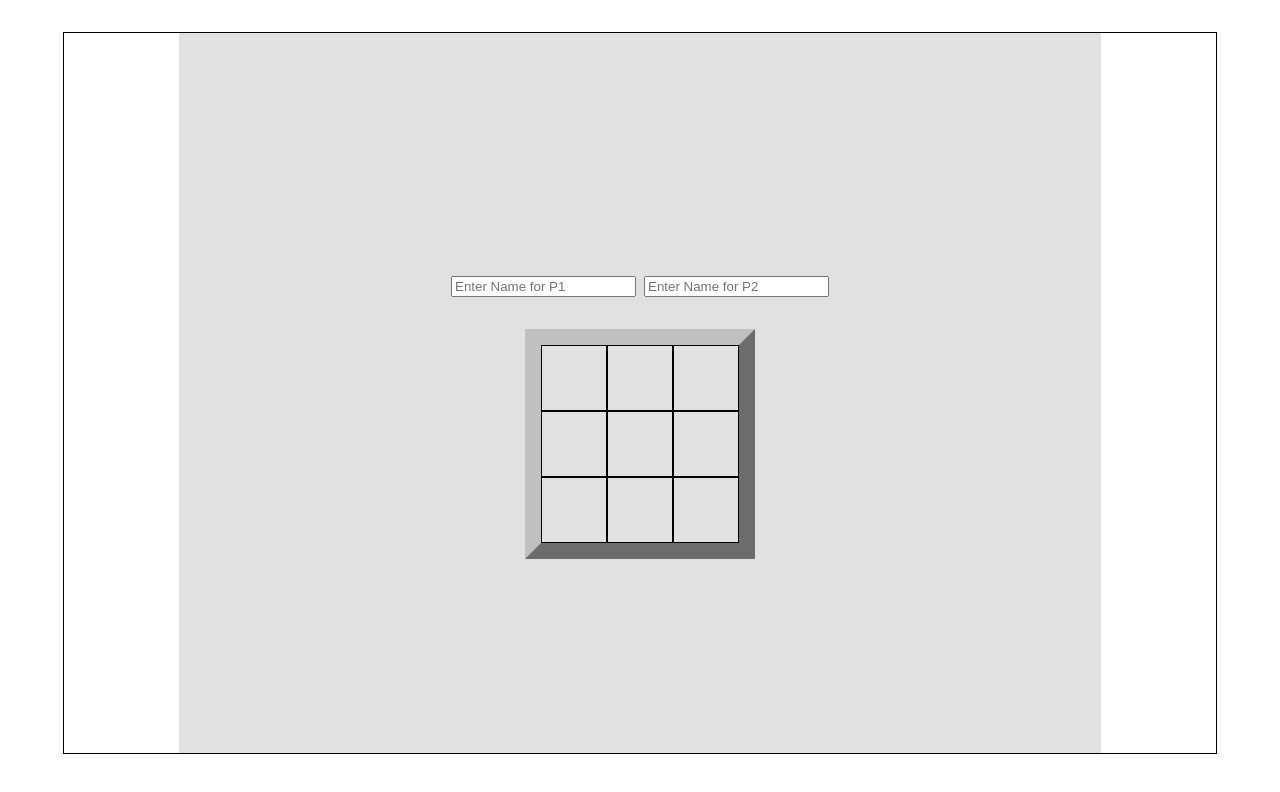
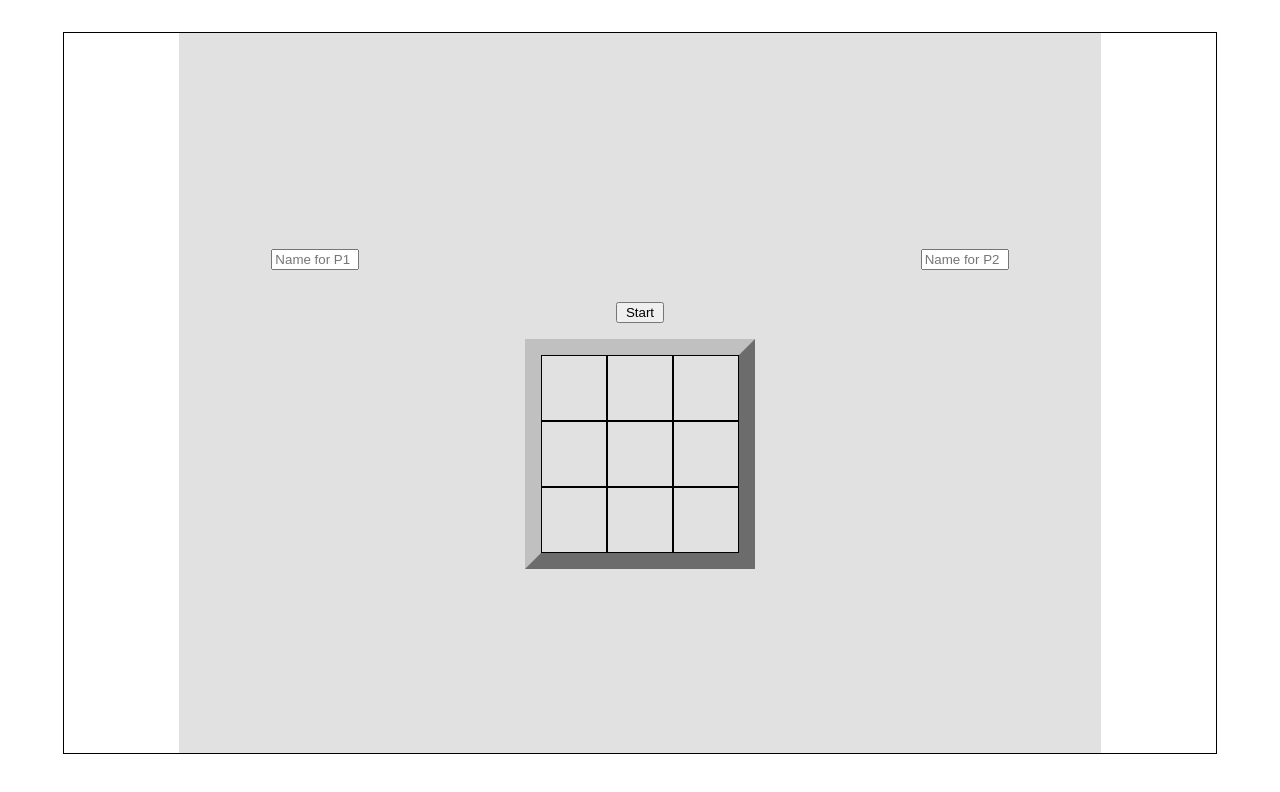
Before and after one commit to CPMSP/tictactoeTOP, a plain HTML site: page index.html in a window 1280 px wide. Drawn offline with Linux system fonts and the light colour scheme.

Commit message:
formatting changes

```diff
--- a/index.html
+++ b/index.html
@@ -11,9 +11,10 @@
     <div class="wrapper">
         <div class="message"></div>
         <div class="playerInfo">
-            <input class="playerOne" placeholder="Enter Name for P1"></input>
-            <input class="playerTwo" placeholder="Enter Name for P2"></input>
+            <input class="playerOne" placeholder="Name for P1" />
+            <input class="playerTwo" placeholder="Name for P2" />
         </div>
+            <button class="startGame">Start</button>
         <div class="gameArea">
             <div class="space space1"></div>
             <div class="space space2"></div>
--- a/index.js
+++ b/index.js
@@ -51,29 +51,49 @@ const Gameboard = () => {
 
 // factory for making players
 const Player = (name, mark) => {
-	const playerName = name;
-	const playerMark = mark;
-	return { playerName, playerMark };
+	// const name = name;
+	// const mark = mark;
+	return { name, mark };
 };
 
 // module to control game itself
 const gameFlow = (() => {
-	const p1 = document.querySelector('.playerOne');
-	const p2 = document.querySelector('.playerTwo');
+	const players = document.querySelector('.playerInfo');
 
-	const playerOne = Player('CP', 'X');
-	const playerTwo = Player('Comp', 'O');
+	const start = document.querySelector('.startGame');
 
-	p1.textContent = playerOne.playerName;
-	p2.textContent = playerTwo.playerName;
+	const p1 = document.querySelector('.playerOne').value;
+	const p2 = document.querySelector('.playerTwo').value;
 
-	const p1mark = playerOne.playerMark;
-	const p2mark = playerTwo.playerMark;
+	const p1Name = p1;
+	const p2Name = p2;
+
+	const playerOne = Player(p1Name, 'X');
+	const playerTwo = Player(p2Name, 'O');
+
+	const p1label = document.createElement('div');
+	const p2label = document.createElement('div');
+	p1label.textContent = p1Name;
+	p2label.textContent = p2Name;
+
+	start.addEventListener('click', () => {
+		console.log(p1Name);
+		console.log(p2Name);
+		players.append(p1label, p2label);
+		players.remove(p1, p2);
+	});
+
+	// p1.textContent = playerOne.name;
+	// p2.textContent = playerTwo.name;
+
+	const p1mark = playerOne.mark;
+	const p2mark = playerTwo.mark;
 
 	const gameSpace = Gameboard();
 	const spaceToMark = gameSpace.markSpace;
 
 	let turnCount = 0;
+	let p1turn = true;
 
 	const message = document.querySelector('.message');
 
@@ -84,24 +104,31 @@ const gameFlow = (() => {
 		else {
 			message.textContent = 'Tie Game';
 		}
+		turnCount = 0;
+		p1turn = true;
 		setTimeout(gameSpace.clearAll(), 5000);
 	};
+
 	const turnSequence = () => {
+		if (p1turn === true) {
+			spaceToMark(p1mark);
+			console.log(`p1 turn: ${turnCount}, ${p1turn}`);
+		}
+		else {
+			spaceToMark(p2mark);
+			console.log(`p2 turn: ${turnCount}, ${p1turn}`);
+		}
+		turnCount++;
+		p1turn = !p1turn;
+		console.log(`turncount: ${turnCount}, ${p1turn}`);
+	};
+
+	const game = (() => {
 		if (turnCount < 9) {
-			if (turnCount % 2 === 0) {
-				spaceToMark(p1mark);
-				console.log(`p1 turn: ${turnCount}`);
-			}
-			else {
-				spaceToMark(p2mark);
-				console.log(`p2 turn: ${turnCount}`);
-			}
-			turnCount++;
-			console.log(`turncount: ${turnCount}`);
+			turnSequence();
 		}
 		else {
 			checkIsWinner();
 		}
-	};
-	turnSequence();
+	})();
 })();
--- a/style.css
+++ b/style.css
@@ -21,18 +21,23 @@ body {
 }
 
 .playerInfo {
-	display: grid;
-	grid-template-columns: repeat(2, minmax(100px, 1fr));
-	gap: .5rem;
-	margin: 2rem auto;
+	width: 80%;
+	display: flex;
+	justify-content: space-between;
+	margin: 1rem auto;
 }
 
 .playerOne {
-	justify-self: center;
+	width: 5rem;
+}
+
+.startGame {
+	width: 3rem;
+	margin: 1rem auto;
 }
 
 .playerTwo {
-	justify-self: center;
+	width: 5rem;
 }
 
 .gameArea {
```
